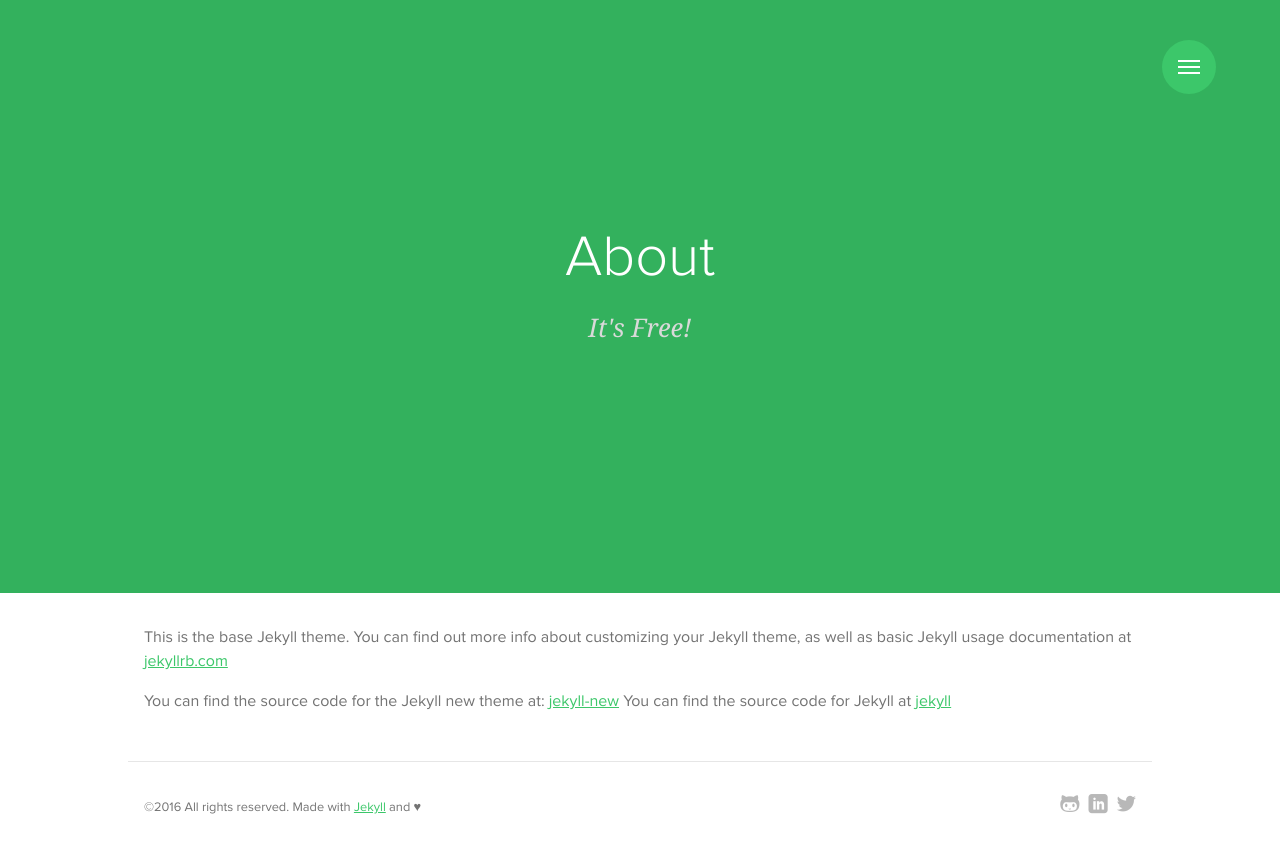
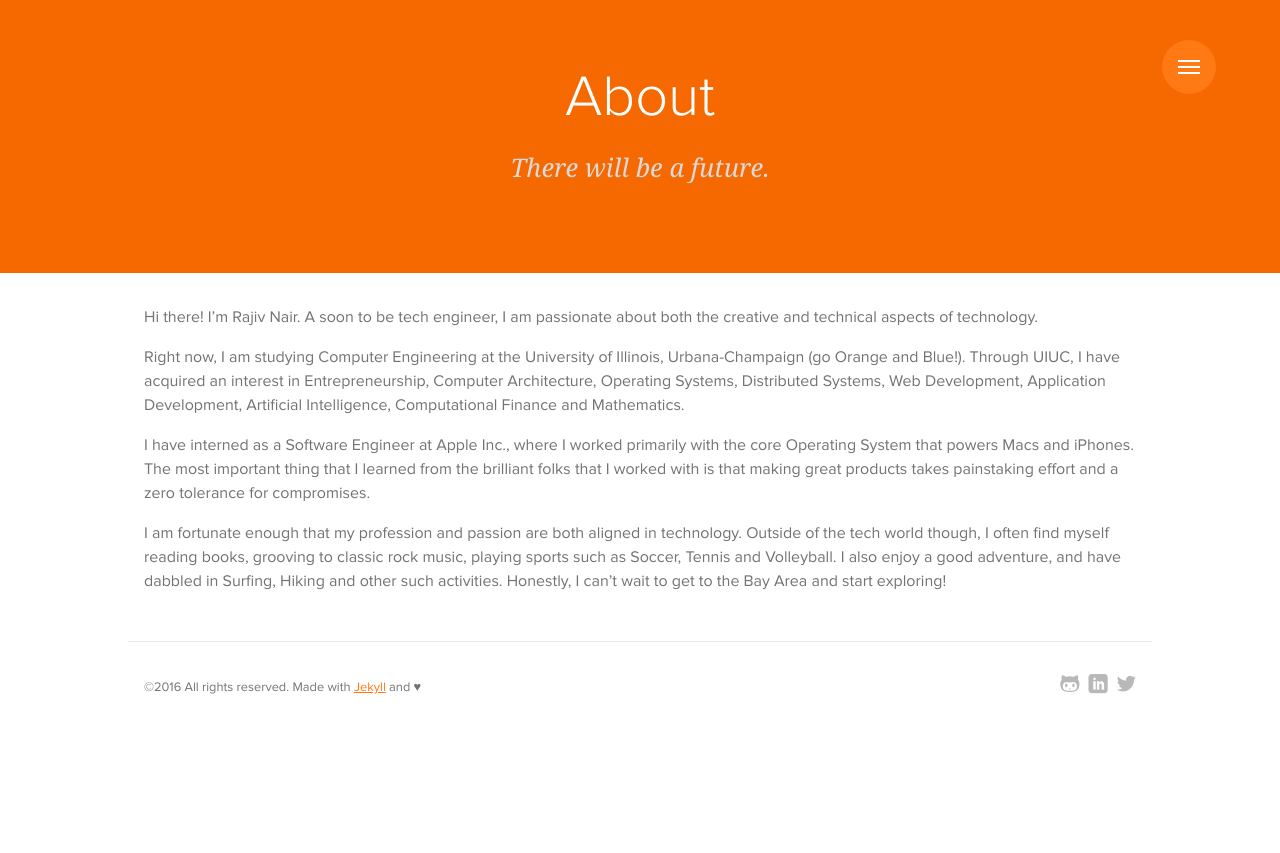
Before and after one commit to rsnair2/rsnair.com, a Jekyll site: the page built from source/about.md, in a window 1280 px wide. Shown: the top 853 px of the page. Built offline with Jekyll 4.4.1, drawn with Linux system fonts in a browser that asks for light colours; some web fonts are replaced.

Commit message:
Stylistic changes; updated "About me" page;

```diff
--- a/source/_sass/_variables.scss
+++ b/source/_sass/_variables.scss
@@ -30,7 +30,7 @@ $base-z-index: 0;
 
 // Colors
 //
-$primary-color: #3cc76a;
+$primary-color: #FF7915;
 $white-color: #fff;
 $black-color: #000;
 $blue-color: #477dca;
--- a/source/_sass/base/_intro.scss
+++ b/source/_sass/base/_intro.scss
@@ -28,11 +28,11 @@ body.home-intro {
   padding: 4em 2em;
 
   @include media($min-tablet) {
-    padding: 6em 0;
+    //padding: 6em 0;
   }
 
   @include media($min-tablet-large) {
-    padding: 9em 0;
+    //padding: 9em 0;
   }
 }
 
--- a/source/_sass/base/_post.scss
+++ b/source/_sass/base/_post.scss
@@ -1,7 +1,7 @@
 
 .post-header {
   margin-bottom: $base-spacing;
-  padding: 5em 2em;
+  //padding: 5em 2em;
 }
 
 .post-title,
--- a/source/about.md
+++ b/source/about.md
@@ -1,11 +1,14 @@
 ---
 layout: page
 title: About
-subtitle: It's Free!
+subtitle: There will be a future.
 permalink: /about/
 ---
 
-This is the base Jekyll theme. You can find out more info about customizing your Jekyll theme, as well as basic Jekyll usage documentation at [jekyllrb.com](http://jekyllrb.com/)
+Hi there! I'm Rajiv Nair. A soon to be tech engineer, I am passionate about both the creative and technical aspects of technology.
 
-You can find the source code for the Jekyll new theme at: [jekyll-new](https://github.com/jglovier/jekyll-new)
-You can find the source code for Jekyll at [jekyll](https://github.com/jekyll/jekyll)
+Right now, I am studying Computer Engineering at the University of Illinois, Urbana-Champaign (go Orange and Blue!). Through UIUC, I have acquired an interest in Entrepreneurship, Computer Architecture, Operating Systems, Distributed Systems, Web Development, Application Development, Artificial Intelligence, Computational Finance and Mathematics.
+
+I have interned as a Software Engineer at Apple Inc., where I worked primarily with the core Operating System that powers Macs and iPhones. The most important thing that I learned from the brilliant folks that I worked with is that making great products takes painstaking effort and a zero tolerance for compromises.
+
+I am fortunate enough that my profession and passion are both aligned in technology. Outside of the tech world though, I often find myself reading books, grooving to classic rock music, playing sports such as Soccer, Tennis and Volleyball. I also enjoy a good adventure, and have dabbled in Surfing, Hiking and other such activities. Honestly, I can't wait to get to the Bay Area and start exploring!
```
